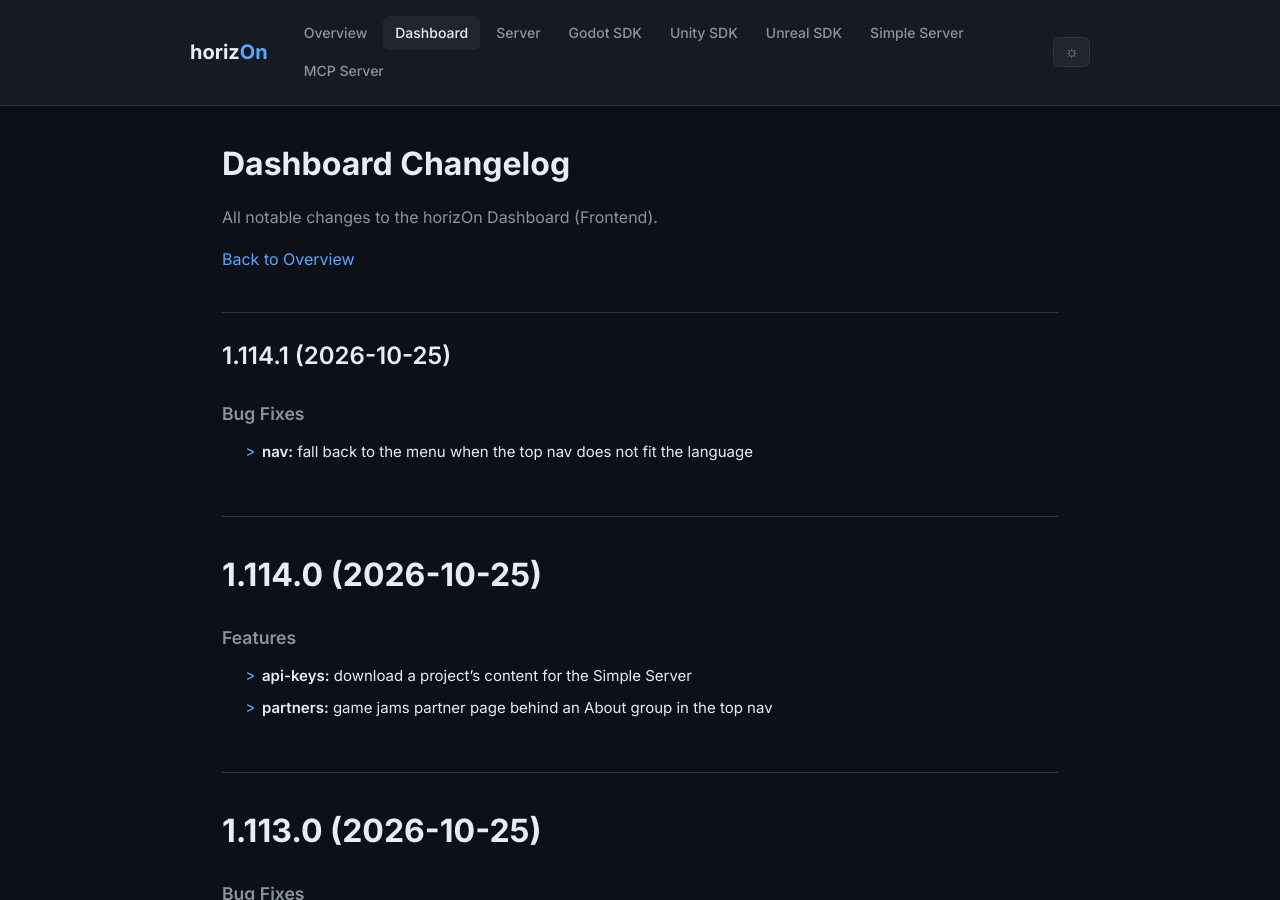
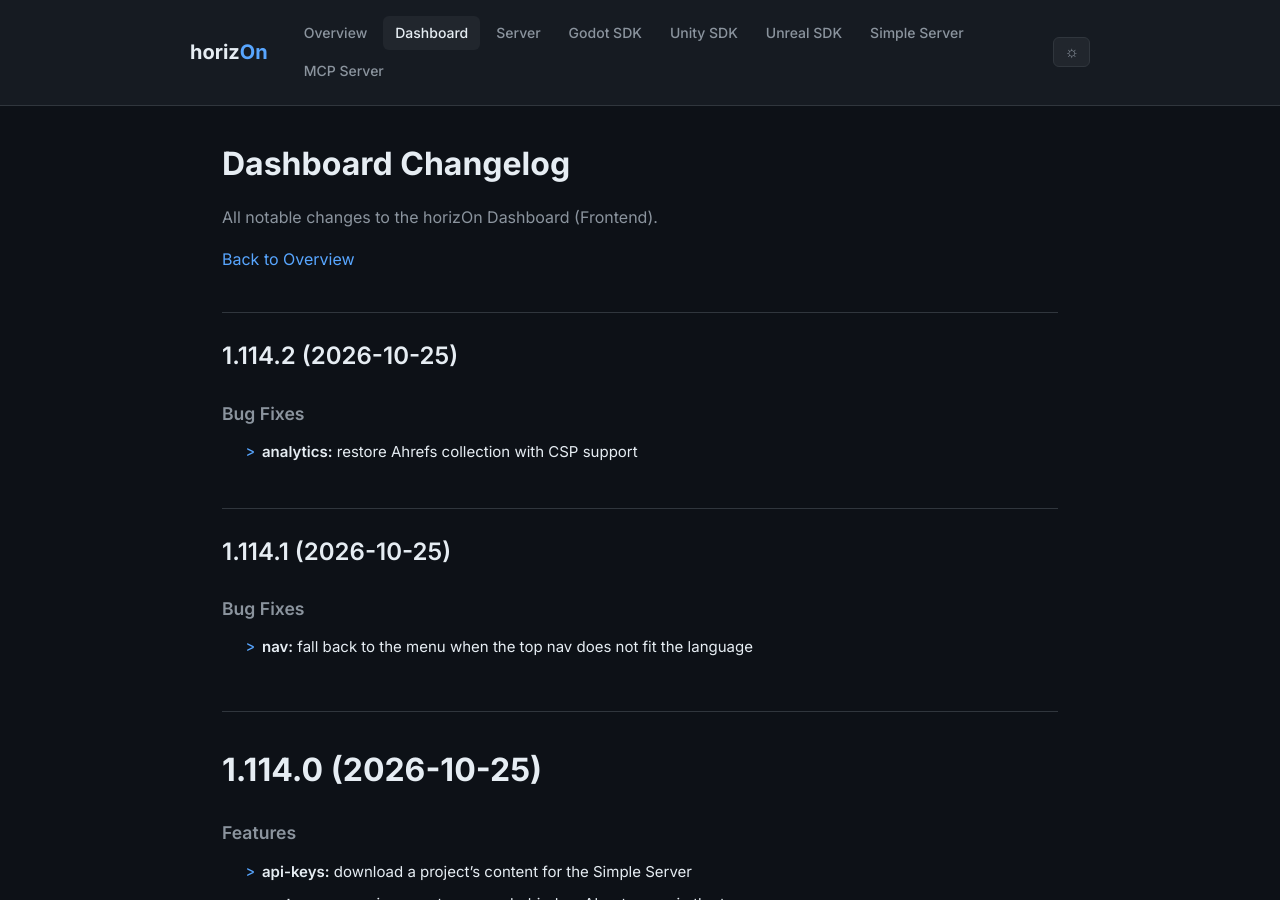
Before and after one commit to ProjectMakersDE/horizOn-Changelog, a Jekyll site: the page built from dashboard-changelog.md, in a window 1280 px wide and 900 px high. Built offline with Jekyll 4.4.1, drawn with Linux system fonts in a browser that asks for light colours.

Commit message:
chore: reconcile changelogs

```diff
--- a/dashboard-changelog.md
+++ b/dashboard-changelog.md
@@ -8,6 +8,13 @@ title: Dashboard Changelog
 All notable changes to the horizOn Dashboard (Frontend).
 
 [Back to Overview](.)
+
+## 1.114.2 (2026-10-25)
+
+
+### Bug Fixes
+
+* **analytics:** restore Ahrefs collection with CSP support
 
 ## 1.114.1 (2026-10-25)
 
```
Also changed, not shown: index.md (+1 -1 lines).
